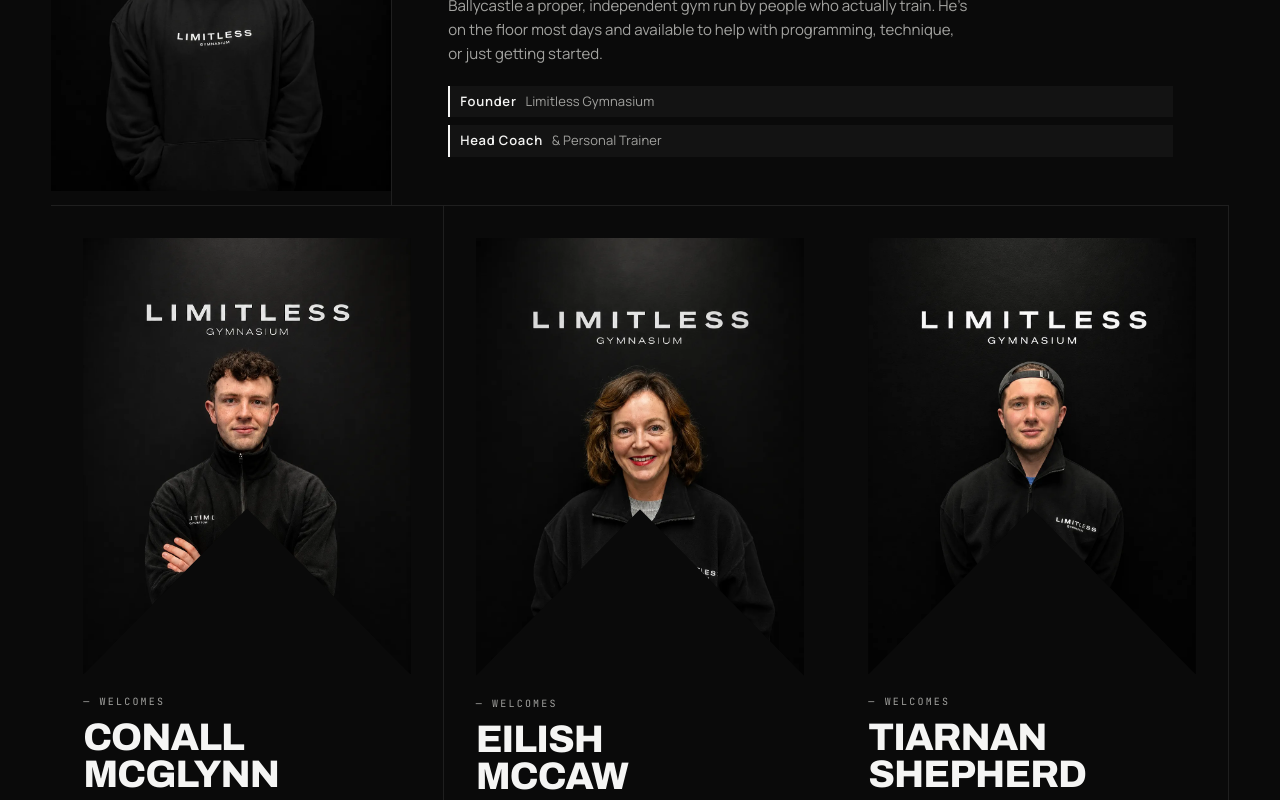
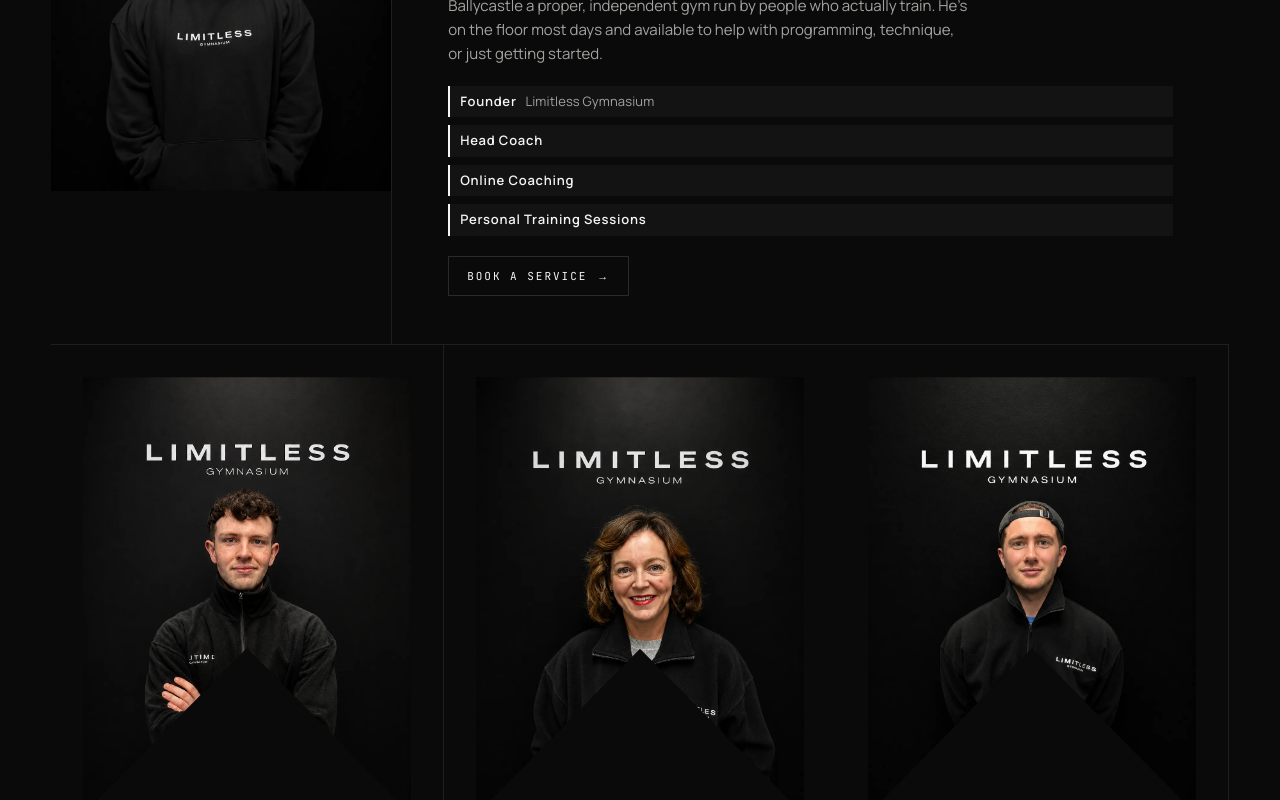
Before and after one commit to AGuerriere/limitless-gymnasium, a Next.js app: page / in a window 1280 px wide. Shown: the part 3640-4440 px from the top of the page. Built offline with nearby package versions, Linux system fonts and the light colour scheme.

Commit message:
added map

```diff
--- a/app/globals.css
+++ b/app/globals.css
@@ -580,6 +580,24 @@ img { display: block; max-width: 100%; }
 }
 .founder-creds .cred b { color: var(--ink); font-weight: 600; letter-spacing: 0.06em; margin-right: 6px; }
 
+.founder-book-btn {
+  display: inline-flex;
+  align-items: center;
+  gap: 10px;
+  font-family: var(--font-jetbrains), monospace;
+  font-size: 11px;
+  letter-spacing: 0.18em;
+  text-transform: uppercase;
+  border: 1px solid var(--line-2);
+  padding: 11px 18px;
+  text-decoration: none;
+  width: fit-content;
+  transition: background 0.2s ease, border-color 0.2s ease, color 0.2s ease;
+}
+.founder-book-btn:hover { background: var(--ink); color: var(--bg); border-color: var(--ink); }
+.founder-book-btn .arr { transition: transform 0.2s ease; }
+.founder-book-btn:hover .arr { transform: translateX(3px); }
+
 @media (max-width: 720px) {
   .coach-founder-row { grid-template-columns: 1fr; }
   .coach-founder-row .portrait-wrap { height: 524px; }
@@ -675,6 +693,15 @@ img { display: block; max-width: 100%; }
 }
 .visit-grid > div { padding: clamp(28px, 4vw, 48px); border-right: 1px solid var(--line); }
 .visit-grid > div:last-child { border-right: none; }
+.map-row {
+  overflow: hidden;
+  border-top: 1px solid var(--line);
+  border-bottom: 1px solid var(--line);
+  filter: grayscale(1) contrast(1.05);
+  opacity: 0.85;
+  transition: opacity 0.3s ease, filter 0.3s ease;
+}
+.map-row:hover { opacity: 1; filter: grayscale(0.3) contrast(1); }
 .col-title {
   font-family: var(--font-jetbrains), monospace;
   font-size: 11px;
--- a/app/page.tsx
+++ b/app/page.tsx
@@ -172,8 +172,18 @@ export default function Home() {
                   </p>
                   <div className="founder-creds">
                     <div className="cred"><b>Founder</b> Limitless Gymnasium</div>
-                    <div className="cred"><b>Head Coach</b> &amp; Personal Trainer</div>
+                    <div className="cred"><b>Head Coach</b></div>
+                    <div className="cred"><b>Online Coaching</b></div>
+                    <div className="cred"><b>Personal Training Sessions</b></div>
                   </div>
+                  <a
+                    href="https://linktr.ee/aidymc.limitless"
+                    target="_blank"
+                    rel="noopener noreferrer"
+                    className="founder-book-btn"
+                  >
+                    Book a Service <span className="arr">→</span>
+                  </a>
                 </div>
               </div>
 
@@ -340,6 +350,18 @@ export default function Home() {
                       BT54 6AR
                     </div>
                   </div>
+                  <div className="map-row">
+                    <iframe
+                      src="https://www.google.com/maps/embed?pb=!1m18!1m12!1m3!1d2277.5144161599246!2d-6.256893523153305!3d55.20031117288472!2m3!1f0!2f0!3f0!3m2!1i1024!2i768!4f13.1!3m3!1m2!1s0x4861d36054e2164b%3A0x82ee1f1f0bbc3cca!2sLimitless%20Gymnasium!5e0!3m2!1sen!2suk!4v1779486528768!5m2!1sen!2suk"
+                      width="100%"
+                      height="300"
+                      style={{ border: 0, display: "block" }}
+                      allowFullScreen
+                      loading="lazy"
+                      referrerPolicy="no-referrer-when-downgrade"
+                      title="Limitless Gymnasium on Google Maps"
+                    />
+                  </div>
                   <div className="contact-item">
                     <div className="label">Contact</div>
                     <div className="val" style={{ fontSize: "clamp(14px, 1.2vw, 16px)", color: "var(--ink-dim)", fontFamily: "var(--font-manrope)", fontWeight: 400, lineHeight: 1.6 }}>
@@ -356,6 +378,7 @@ export default function Home() {
                   </div>
                 </div>
               </div>
+
             </div>
           </Reveal>
         </div>
```
